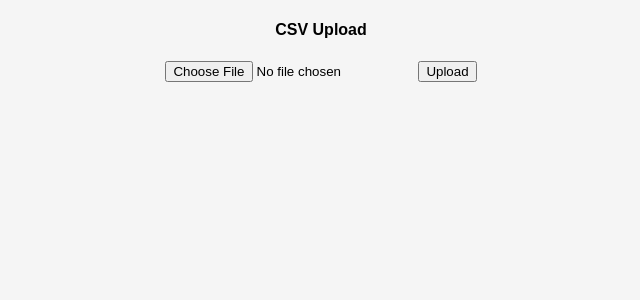
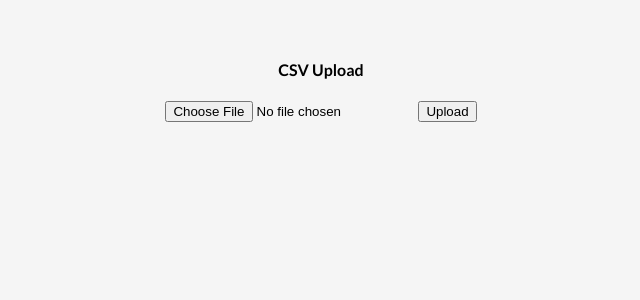
Before and after one commit to Soumya-Dey/csv-parse-react, a React (Create React App) app: page / in a window 1280 px wide. Shown: the top 300 px of the page, without its empty margins (319-959 px from the left). Built offline with nearby package versions, Linux system fonts and the light colour scheme.

Commit message:
added csv parse

```diff
--- a/public/index.html
+++ b/public/index.html
@@ -5,25 +5,11 @@
     <link rel="icon" href="%PUBLIC_URL%/favicon.ico" />
     <meta name="viewport" content="width=device-width, initial-scale=1" />
     <meta name="theme-color" content="#000000" />
-    <meta
-      name="description"
-      content="Web site created using create-react-app"
-    />
+
     <link rel="apple-touch-icon" href="%PUBLIC_URL%/logo192.png" />
-    <!--
-      manifest.json provides metadata used when your web app is installed on a
-      user's mobile device or desktop. See https://developers.google.com/web/fundamentals/web-app-manifest/
-    -->
     <link rel="manifest" href="%PUBLIC_URL%/manifest.json" />
-    <!--
-      Notice the use of %PUBLIC_URL% in the tags above.
-      It will be replaced with the URL of the `public` folder during the build.
-      Only files inside the `public` folder can be referenced from the HTML.
-
-      Unlike "/favicon.ico" or "favicon.ico", "%PUBLIC_URL%/favicon.ico" will
-      work correctly both with client-side routing and a non-root public URL.
-      Learn how to configure a non-root public URL by running `npm run build`.
-    -->
+    <link rel="preconnect" href="https://fonts.gstatic.com">
+    <link href="https://fonts.googleapis.com/css2?family=Lato:wght@400;700&display=swap" rel="stylesheet">
     <title>React App</title>
   </head>
   <body>
--- a/src/App.css
+++ b/src/App.css
@@ -1,8 +1,16 @@
 body {
+  padding: 0;
+  margin: 0;
+  box-sizing: border-box;
   background-color: #f5f5f5;
+  font-family: "Lato", sans-serif;
 }
 
 .App {
   text-align: center;
-  font-family: Arial, Helvetica, sans-serif;
+  margin-top: 60px;
 }
+
+p {
+  font-size: 12px;
+}
--- a/src/App.js
+++ b/src/App.js
@@ -6,6 +6,7 @@ import "./App.css";
 const App = () => {
   const [file, setFile] = useState(null);
   const [error, setError] = useState(null);
+  const [results, setResults] = useState([]);
 
   const onChange = (event) => {
     const selectedFile = event.target.files[0];
@@ -38,6 +39,7 @@ const App = () => {
         config
       );
       console.log(res.data);
+      if (res.data.results) setResults(res.data.results);
     } catch (error) {
       setError(error);
       console.log(error);
@@ -51,6 +53,8 @@ const App = () => {
         <input type="file" name="data" onChange={onChange} />
         <button type="submit">Upload</button>
         {error && <p>{error.message}</p>}
+        {results &&
+          results.map((result) => <p key={result._id}>{result.productName}</p>)}
       </form>
     </div>
   );
```
